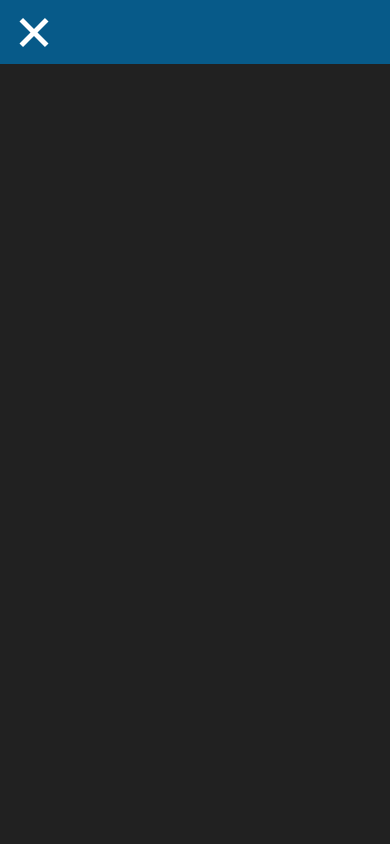
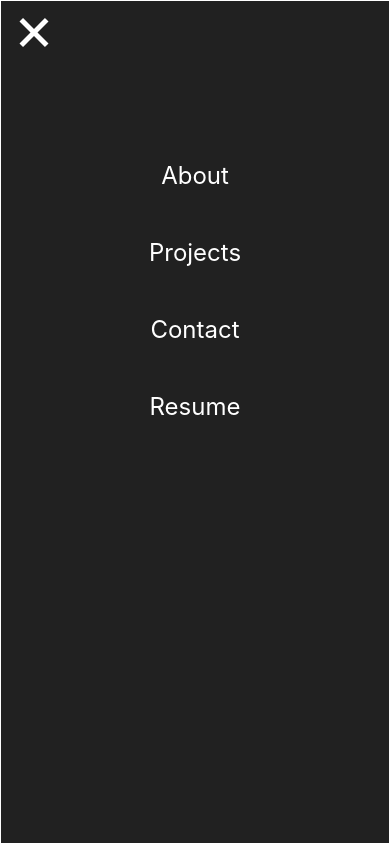
Before and after one commit to naser23/Portfolio, a React (Create React App) app: page / in a window 390 px wide. Both pictures are taken after a click on the element 26 px from the left and 32 px from the top of the page. Built offline with nearby package versions, Linux system fonts and the light colour scheme.

Commit message:
Got the mobile menu animation working. Working on the desktop navbar and the links for both now.

```diff
--- a/src/components/Navbars/Navbar.js
+++ b/src/components/Navbars/Navbar.js
@@ -1,6 +1,7 @@
 import React from "react";
 import { useState } from "react";
 import MobileNav from "./MobileNav";
+import { motion, AnimatePresence } from "framer-motion";
 import "../../styles/navbar.css";
 
 function Navbar() {
@@ -19,7 +20,18 @@ function Navbar() {
           <span className="line"></span>
           <span className="line"></span>
         </div>
-        {navOpen && <MobileNav />}
+        <AnimatePresence>
+          {navOpen && (
+            <motion.div
+              initial={{ x: "-100%" }}
+              animate={{ x: 0 }}
+              exit={{ x: "-100%" }}
+              className="motionComponent"
+            >
+              <MobileNav />
+            </motion.div>
+          )}
+        </AnimatePresence>
       </nav>
     </>
   );
--- a/src/styles/mobilenav.css
+++ b/src/styles/mobilenav.css
@@ -7,8 +7,9 @@
   top: 0;
   background-color: #212121;
   border: 1px solid white;
-  transform: translate(-100%, 0);
-  /* transition: all 0.5s cubic-bezier(0.77, 0.2, 0.05, 1); */
+  /* transform: translate(-100%, 0);
+  transition: all 0.5s cubic-bezier(0.77, 0.2, 0.05, 1); */
+  transition: all 0.3s ease-in-out;
 }
 
 .linkArea {
@@ -32,8 +33,8 @@
   }
 }
 @media (min-width: 767.98px) {
-  .linkArea {
+  /* .linkArea {
     gap: 5rem;
     padding-top: 10rem;
-  }
+  } */
 }
--- a/src/styles/navbar.css
+++ b/src/styles/navbar.css
@@ -17,6 +17,13 @@
   padding-left: 1rem;
   gap: 8px;
   z-index: 5;
+}
+
+.motionComponent {
+  width: 100vw;
+  height: 100vh;
+  position: absolute;
+  top: 0;
 }
 
 .line {
@@ -44,6 +51,9 @@
   }
 }
 @media (min-width: 767.98px) {
+  .hamburgerButton {
+    display: none;
+  }
 }
 @media (min-width: 991.98px) {
   .Navbar {
@@ -56,3 +66,10 @@
 }
 @media (min-width: 1199.98px) {
 }
+
+/* // keeping hamburgerButton on larger landscape phone screens // */
+@media (max-width: 991.98px) and (orientation: landscape) {
+  .hamburgerButton {
+    display: flex;
+  }
+}
```
